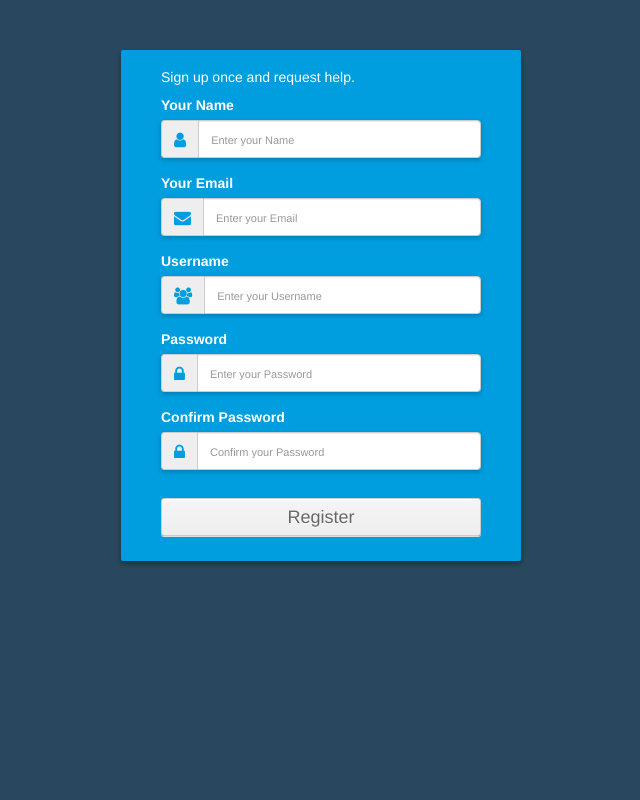
After one commit to melihgulec/codeigniter-ticket-system, a CodeIgniter app: the page made by ticketsystem/application/views/register.php in a window 1280 px wide. The commit adds this page. Shown: the whole page, without its empty margins (319-959 px from the left). Run offline with CodeIgniter, Linux system fonts and the light colour scheme; some libraries are stand-ins or nearby versions.

Commit message:
Updated little things
Sign up page added.
Color changes applied.

```diff
--- a/ticketsystem/application/config/routes.php
+++ b/ticketsystem/application/config/routes.php
@@ -56,3 +56,4 @@ $route['login']                = "login";
 $route['login-control']        = "login/loginControl";
 $route['ticket-insert']        = "ticket/insert";
 $route['logout']               = "login/logout";
+$route['userInsert']             = "register/register";
--- a/ticketsystem/application/views/answered.php
+++ b/ticketsystem/application/views/answered.php
@@ -52,7 +52,7 @@
 <div class="container">
     <div class="row">
             <div class="col-md-12">
-                <table class="table table-bordered table-hover table-striped">
+                <table class="table table-bordered table-hover table-striped" style="border:3px solid black";>
                     <thead>
                         <th class="text-center">Problem</th>
                         <th class="text-center">Product</th>
--- a/ticketsystem/application/views/dependencies/styles.php
+++ b/ticketsystem/application/views/dependencies/styles.php
@@ -1 +1,2 @@
 <link rel="stylesheet" href="<?php echo base_url('assets/css/bootstrap-3.3.7-dist/css/bootstrap.min.css');?>">
+<link rel="stylesheet" href="<?php echo base_url('assets/css/ticket.css');?>">
--- a/ticketsystem/application/views/login.php
+++ b/ticketsystem/application/views/login.php
@@ -33,7 +33,8 @@
           <input type="password" class="userpass" name="form_password" placeholder="Password">
           <p style="color:#2196F3">Did you forget your password ?</p>
           <input type="submit" class="loginbutton" value="LOGIN">
-        </form>
+        </form><br>
+        <small class="pull-right" style="color:#2196f3;">do you have an account? no? <a href="<?php echo base_url("register")?>">click here</a>.</small>
       </div>
     </div>
   </div>
--- a/ticketsystem/application/views/panel.php
+++ b/ticketsystem/application/views/panel.php
@@ -52,7 +52,7 @@
 <div class="container">
     <div class="row">
             <div class="col-md-12">
-                <table class="table table-bordered table-hover table-striped">
+                <table class="table table-bordered table-hover table-striped" style="border:3px solid black";>
                     <thead>
                         <th class="text-center">Problem</th>
                         <th class="text-center">Product</th>
--- /dev/null
+++ b/ticketsystem/application/views/register.php
@@ -0,0 +1,99 @@
+<!DOCTYPE html>
+<html lang="en">
+<head>
+    <meta charset="UTF-8">
+    <meta name="viewport" content="width=device-width, initial-scale=1.0">
+    <meta http-equiv="X-UA-Compatible" content="ie=edge">
+    <title>Document</title>
+    <link rel="stylesheet" href="<?php echo base_url("assets/css/register.css")?>">
+    <link rel="stylesheet" href="https://maxcdn.bootstrapcdn.com/font-awesome/4.6.1/css/font-awesome.min.css">
+    <?php
+    $this->load->view("dependencies/scripts");
+    $this->load->view("dependencies/styles");
+    ?>
+
+</head>
+<body>
+<script>
+
+    <?php
+
+    $type = $this->session->flashdata("type");
+    $title = $this->session->flashdata("title");
+    $exp = $this->session->flashdata("exp");
+    $status = $this->session->flashdata("status");
+
+    if($status){
+
+      echo "swal('".$title."', '".$exp."', '".$type."');";
+      //$this->session->set_flashdata("status", "0");
+    }
+
+    ?>
+  </script>
+    <div class="container">
+			<div class="row main">
+				<div class="main-login main-center">
+				<h5>Sign up once and request help.</h5>
+					<form class="" method="post" action="<?php echo base_url("userInsert"); ?>">
+
+						<div class="form-group">
+							<label for="name" class="cols-sm-2 control-label">Your Name</label>
+							<div class="cols-sm-10">
+								<div class="input-group">
+									<span class="input-group-addon"><i class="fa fa-user fa" aria-hidden="true"></i></span>
+									<input type="text" class="form-control" name="name" id="name"  placeholder="Enter your Name"/>
+								</div>
+							</div>
+						</div>
+
+						<div class="form-group">
+							<label for="email" class="cols-sm-2 control-label">Your Email</label>
+							<div class="cols-sm-10">
+								<div class="input-group">
+									<span class="input-group-addon"><i class="fa fa-envelope fa" aria-hidden="true"></i></span>
+									<input type="text" class="form-control" name="email" id="email"  placeholder="Enter your Email"/>
+								</div>
+							</div>
+						</div>
+
+						<div class="form-group">
+							<label for="username" class="cols-sm-2 control-label">Username</label>
+							<div class="cols-sm-10">
+								<div class="input-group">
+									<span class="input-group-addon"><i class="fa fa-users fa" aria-hidden="true"></i></span>
+									<input type="text" class="form-control" name="username" id="username"  placeholder="Enter your Username"/>
+								</div>
+							</div>
+						</div>
+
+						<div class="form-group">
+							<label for="password" class="cols-sm-2 control-label">Password</label>
+							<div class="cols-sm-10">
+								<div class="input-group">
+									<span class="input-group-addon"><i class="fa fa-lock fa-lg" aria-hidden="true"></i></span>
+									<input type="password" class="form-control" name="password" id="password"  placeholder="Enter your Password"/>
+								</div>
+							</div>
+						</div>
+
+						<div class="form-group">
+							<label for="confirm" class="cols-sm-2 control-label">Confirm Password</label>
+							<div class="cols-sm-10">
+								<div class="input-group">
+									<span class="input-group-addon"><i class="fa fa-lock fa-lg" aria-hidden="true"></i></span>
+									<input type="password" class="form-control" name="confirm" id="confirm"  placeholder="Confirm your Password"/>
+								</div>
+							</div>
+						</div>
+
+						<div class="form-group ">
+							<button type="submit" id="button" class="btn btn-primary btn-lg btn-block login-button">Register</a>
+						</div>
+
+					</form>
+				</div>
+			</div>
+		</div>
+</body>
+</html>
--- a/ticketsystem/application/views/sent.php
+++ b/ticketsystem/application/views/sent.php
@@ -54,7 +54,7 @@
 <div class="container">
     <div class="row">
             <div class="col-md-12">
-                <table class="table table-bordered table-hover table-striped">
+                <table class="table table-bordered table-hover table-striped myTable" style="border:3px solid black";>
                     <thead>
                         <th class="text-center">Problem</th>
                         <th class="text-center">Product</th>
--- a/ticketsystem/application/views/ticket.php
+++ b/ticketsystem/application/views/ticket.php
@@ -55,7 +55,7 @@
 
 <div class="container">
   <div class="row">
-    <div class="col-md-15">
+    <div class="col-md-12">
   <form class="well form-horizontal" action="<?php echo base_url('ticket-insert')?>" method="post" id="contact_form">
     <fieldset>
       <!-- Form Name -->
--- /dev/null
+++ b/ticketsystem/assets/css/register.css
@@ -0,0 +1,112 @@
+ #playground-container {
+    height: 500px;
+    overflow: hidden !important;
+    -webkit-overflow-scrolling: touch;
+}
+
+body{
+    background-color: #29475E !important;
+}
+body, html{
+    height: 100%;
+ 	font-family: 'Oxygen', sans-serif;
+}
+
+.main{
+ 	margin:50px 15px;
+}
+
+h1.title {
+	font-size: 50px;
+	font-family: 'Passion One', cursive;
+	font-weight: 400;
+}
+
+hr{
+	width: 10%;
+	color: #fff;
+}
+
+
+.form-group{
+	margin-bottom: 15px;
+}
+
+label{
+	margin-bottom: 15px;
+}
+
+input,
+input::-webkit-input-placeholder {
+    font-size: 11px;
+    padding-top: 3px;
+}
+
+.main-login{
+ 	background-color: #fff;
+    /* shadows and rounded borders */
+    -moz-border-radius: 2px;
+    -webkit-border-radius: 2px;
+    border-radius: 2px;
+    -moz-box-shadow: 0px 2px 2px rgba(0, 0, 0, 0.3);
+    -webkit-box-shadow: 0px 2px 2px rgba(0, 0, 0, 0.3);
+    box-shadow: 0px 2px 2px rgba(0, 0, 0, 0.3);
+
+}
+.form-control {
+    height: auto!important;
+padding: 8px 12px !important;
+}
+.input-group {
+    -webkit-box-shadow: 0px 2px 5px 0px rgba(0,0,0,0.21)!important;
+    -moz-box-shadow: 0px 2px 5px 0px rgba(0,0,0,0.21)!important;
+    box-shadow: 0px 2px 5px 0px rgba(0,0,0,0.21)!important;
+}
+#button {
+    border: 1px solid #ccc;
+    margin-top: 28px;
+    padding: 6px 12px;
+    color: #666;
+    text-shadow: 0 1px #fff;
+    cursor: pointer;
+    -moz-border-radius: 3px 3px;
+    -webkit-border-radius: 3px 3px;
+    border-radius: 3px 3px;
+    -moz-box-shadow: 0 1px #fff inset, 0 1px #ddd;
+    -webkit-box-shadow: 0 1px #fff inset, 0 1px #ddd;
+    box-shadow: 0 1px #fff inset, 0 1px #ddd;
+    background: #f5f5f5;
+    background: -moz-linear-gradient(top, #f5f5f5 0%, #eeeeee 100%);
+    background: -webkit-gradient(linear, left top, left bottom, color-stop(0%, #f5f5f5), color-stop(100%, #eeeeee));
+    background: -webkit-linear-gradient(top, #f5f5f5 0%, #eeeeee 100%);
+    background: -o-linear-gradient(top, #f5f5f5 0%, #eeeeee 100%);
+    background: -ms-linear-gradient(top, #f5f5f5 0%, #eeeeee 100%);
+    background: linear-gradient(top, #f5f5f5 0%, #eeeeee 100%);
+    filter: progid:DXImageTransform.Microsoft.gradient(startColorstr='#f5f5f5', endColorstr='#eeeeee', GradientType=0);
+}
+.main-center{
+ 	margin-top: 30px;
+ 	margin: 0 auto;
+ 	max-width: 400px;
+    padding: 10px 40px;
+	background:#009edf;
+	    color: #FFF;
+    text-shadow: none;
+	-webkit-box-shadow: 0px 3px 5px 0px rgba(0,0,0,0.31);
+-moz-box-shadow: 0px 3px 5px 0px rgba(0,0,0,0.31);
+box-shadow: 0px 3px 5px 0px rgba(0,0,0,0.31);
+
+}
+span.input-group-addon i {
+    color: #009edf;
+    font-size: 17px;
+}
+
+.login-button{
+	margin-top: 5px;
+}
+
+.login-register{
+	font-size: 11px;
+	text-align: center;
+}
--- a/ticketsystem/assets/css/ticket.css
+++ b/ticketsystem/assets/css/ticket.css
@@ -1,5 +1,5 @@
 body{
-  /*background: #29475e;*/
+  background: #d9d9d9;
 }
 
 .my-Container
```
Also changed, not shown: other parts of ticketsystem/assets/css/ticket.css (+70 -0 lines), ticketsystem/application/controllers/Register.php (added, +69 -0 lines), ticketsystem/application/models/Register_model.php (added, +28 -0 lines).
